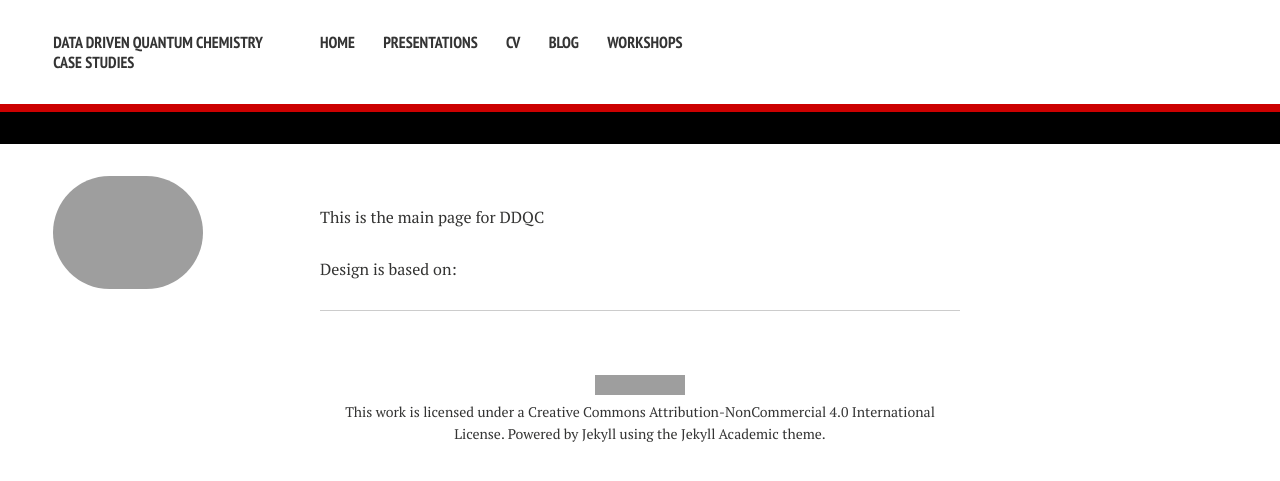
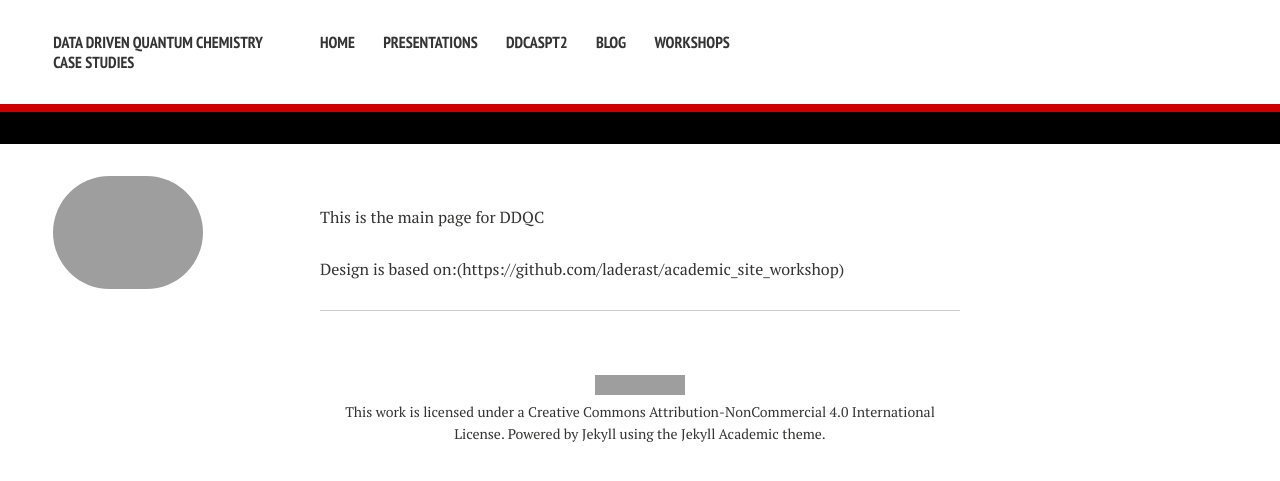
Before and after one commit to ChemRacer/DDQC_Demo, a Jekyll site: the page built from index.md, in a window 1280 px wide. Shown: the top 481 px of the page. Built offline with Jekyll 4.4.1, drawn with Linux system fonts in a browser that asks for light colours; nearby versions of some CDN libraries; grey boxes are pictures that could not be loaded.

Commit message:
Tue Dec 14 12:46:59 EST 2021

```diff
--- a/_data/navigation.yml
+++ b/_data/navigation.yml
@@ -5,8 +5,8 @@
 - title: Presentations
   url: /presentations/
 
-- title: CV
-  url: /cv/
+- title: DDCASPT2
+  url: /ddcaspt2/
 
 - title: Blog
   url: /blog/
--- a/index.md
+++ b/index.md
@@ -5,4 +5,4 @@ excerpt: "About Me..."
 
 This is the main page for DDQC
 
-Design is based on:[](https://github.com/laderast/academic_site_workshop)
+Design is based on:(https://github.com/laderast/academic_site_workshop)
```
Also changed, not shown: 4 other files.
